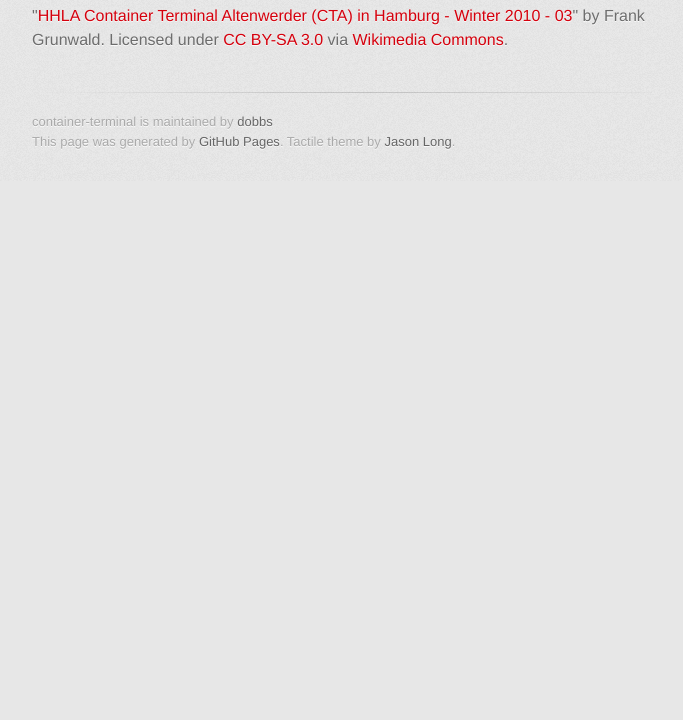
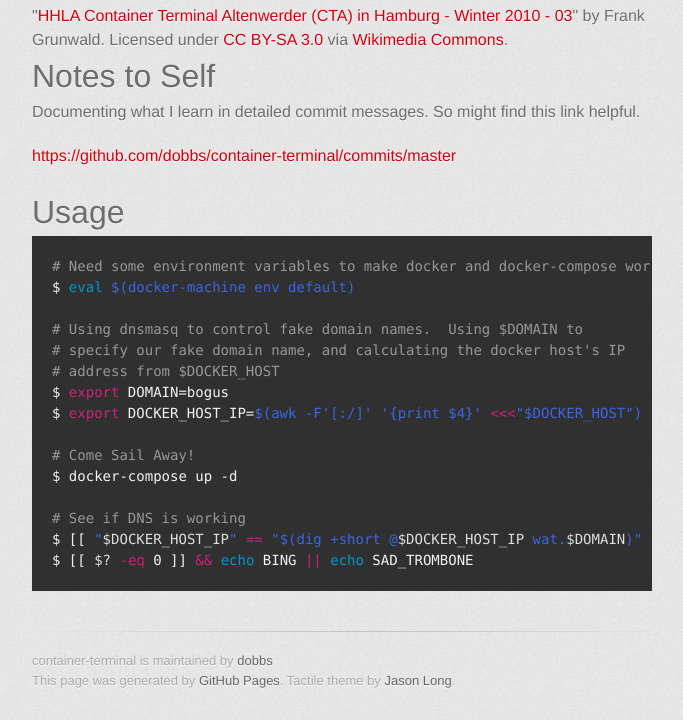
Before and after one commit to dobbs/container-terminal, a plain HTML site: page index.html in a window 1280 px wide. Shown: the part 735-1455 px from the top of the page, without its empty margins (298-981 px from the left). Before the commit the page ends 916 px from the top, so only its background shows below. Drawn offline with Linux system fonts and the light colour scheme; a web font is replaced by a local one.

Commit message:
copied html rendering of README to gh-pages

```diff
--- a/index.html
+++ b/index.html
@@ -43,6 +43,32 @@ Licensed under <a href="http://creativecommons.org/licenses/by-sa/3.0" title="Cr
       </figcaption>
     </figure>
 
+
+<h1>Notes to Self</h1>
+
+<p>Documenting what I learn in detailed commit messages.  So
+might find this link helpful.</p>
+
+<p><a href="https://github.com/dobbs/container-terminal/commits/master">https://github.com/dobbs/container-terminal/commits/master</a></p>
+
+<h1>Usage</h1>
+
+<div class="highlight highlight-source-shell"><pre><span class="pl-c"># Need some environment variables to make docker and docker-compose work</span>
+$ <span class="pl-c1">eval</span> <span class="pl-s"><span class="pl-pds">$(</span>docker-machine env default<span class="pl-pds">)</span></span>
+
+<span class="pl-c"># Using dnsmasq to control fake domain names.  Using $DOMAIN to</span>
+<span class="pl-c"># specify our fake domain name, and calculating the docker host's IP</span>
+<span class="pl-c"># address from $DOCKER_HOST</span>
+$ <span class="pl-k">export</span> DOMAIN=bogus
+$ <span class="pl-k">export</span> DOCKER_HOST_IP=<span class="pl-s"><span class="pl-pds">$(</span>awk -F<span class="pl-s"><span class="pl-pds">'</span>[:/]<span class="pl-pds">'</span></span> <span class="pl-s"><span class="pl-pds">'</span>{print $4}<span class="pl-pds">'</span></span> <span class="pl-k">&lt;&lt;&lt;</span><span class="pl-s"><span class="pl-pds">"</span>$DOCKER_HOST<span class="pl-pds">"</span></span><span class="pl-pds">)</span></span>
+
+<span class="pl-c"># Come Sail Away!</span>
+$ docker-compose up -d
+
+<span class="pl-c"># See if DNS is working</span>
+$ [[ <span class="pl-s"><span class="pl-pds">"</span><span class="pl-smi">$DOCKER_HOST_IP</span><span class="pl-pds">"</span></span> <span class="pl-k">==</span> <span class="pl-s"><span class="pl-pds">"</span><span class="pl-s"><span class="pl-pds">$(</span>dig +short @<span class="pl-smi">$DOCKER_HOST_IP</span> wat.<span class="pl-smi">$DOMAIN</span><span class="pl-pds">)</span></span><span class="pl-pds">"</span></span> ]]
+$ [[ <span class="pl-smi">$?</span> <span class="pl-k">-eq</span> 0 ]] <span class="pl-k">&amp;&amp;</span> <span class="pl-c1">echo</span> BING <span class="pl-k">||</span> <span class="pl-c1">echo</span> SAD_TROMBONE</pre></div>
+
         </section>
 
         <footer>
```
